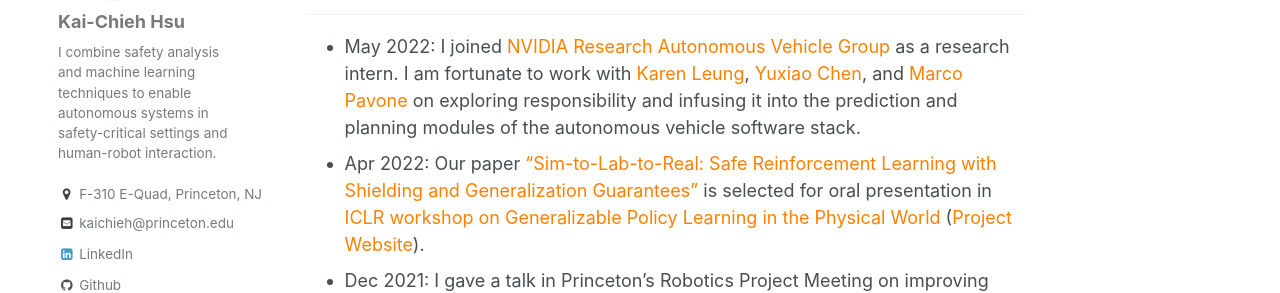
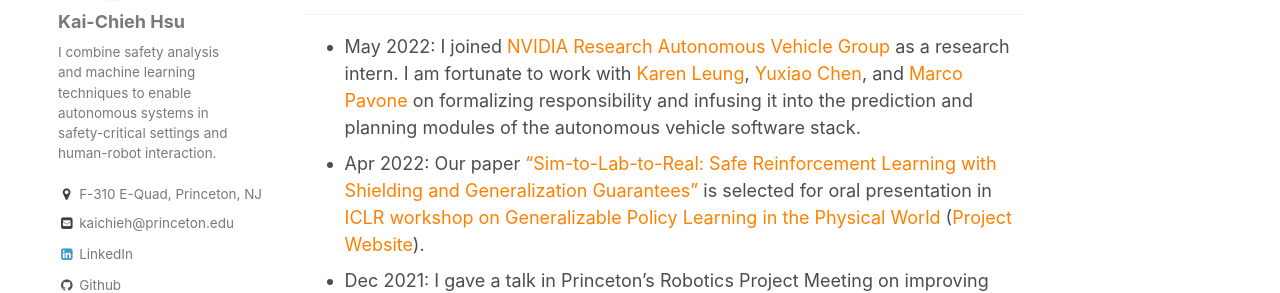
Before and after one commit to kaichiehhsu/kaichiehhsu.github.io, a Jekyll site: the page built from _pages/about.md, in a window 1280 px wide and 900 px high, scrolled down 587 px. Shown: the part 170-463 px from the top of the window. Built offline with Jekyll 4.4.1, drawn with Linux system fonts in a browser that asks for light colours.

Commit message:
minor: modifies about

```diff
--- a/_pages/about.md
+++ b/_pages/about.md
@@ -30,7 +30,7 @@ I was a member of *Access LAB* (<a href="http://access.ee.ntu.edu.tw/" style="co
 <h2 style="color:#ff8000">
   Recent News
 </h2>
-* May 2022: I joined <a href="https://nvr-avg.github.io/" style="color: rgb(255, 128, 0)">NVIDIA Research Autonomous Vehicle Group</a> as a research intern. I am fortunate to work with <a href="http://faculty.washington.edu/kymleung/" style="color: rgb(255, 128, 0)">Karen Leung</a>, <a href="https://nvr-avg.github.io/author/yuxiao-chen/" style="color: rgb(255, 128, 0)">Yuxiao Chen</a>, and <a href="https://web.stanford.edu/~pavone/" style="color: rgb(255, 128, 0)">Marco Pavone</a> on exploring responsibility and infusing it into the prediction and planning modules of the autonomous vehicle software stack.
+* May 2022: I joined <a href="https://nvr-avg.github.io/" style="color: rgb(255, 128, 0)">NVIDIA Research Autonomous Vehicle Group</a> as a research intern. I am fortunate to work with <a href="http://faculty.washington.edu/kymleung/" style="color: rgb(255, 128, 0)">Karen Leung</a>, <a href="https://nvr-avg.github.io/author/yuxiao-chen/" style="color: rgb(255, 128, 0)">Yuxiao Chen</a>, and <a href="https://web.stanford.edu/~pavone/" style="color: rgb(255, 128, 0)">Marco Pavone</a> on formalizing responsibility and infusing it into the prediction and planning modules of the autonomous vehicle software stack.
 * Apr 2022: Our paper <a href="https://arxiv.org/abs/2201.08355" style="color: rgb(255, 128, 0)">"Sim-to-Lab-to-Real: Safe Reinforcement Learning with Shielding and Generalization Guarantees"</a> is selected for oral presentation in <a href="https://ai-workshops.github.io/generalizable-policy-learning-in-the-physical-world/" style="color: rgb(255, 128, 0)">ICLR workshop on Generalizable Policy Learning in the Physical World</a> (<a href="https://sites.google.com/princeton.edu/sim-to-lab-to-real" style="color: rgb(255, 128, 0)">Project Website</a>).
 <!-- * Jan 2022: Our new preprint paper <a href="https://arxiv.org/abs/2201.08355" style="color: rgb(255, 128, 0)">"Sim-to-Lab-to-Real: Safe Reinforcement Learning with Shielding and Generalization Guarantees"</a> is on arXiv (<a href="https://sites.google.com/princeton.edu/sim-to-lab-to-real" style="color: rgb(255, 128, 0)">Project Website</a>). -->
 * Dec 2021: I gave a talk in Princeton's Robotics Project Meeting on improving robot navigation performance and safety using reachability-analysis-based shielding and generalization guarantees (jointly with Allen Z. Ren).
```
Also changed, not shown: 1 other file.
